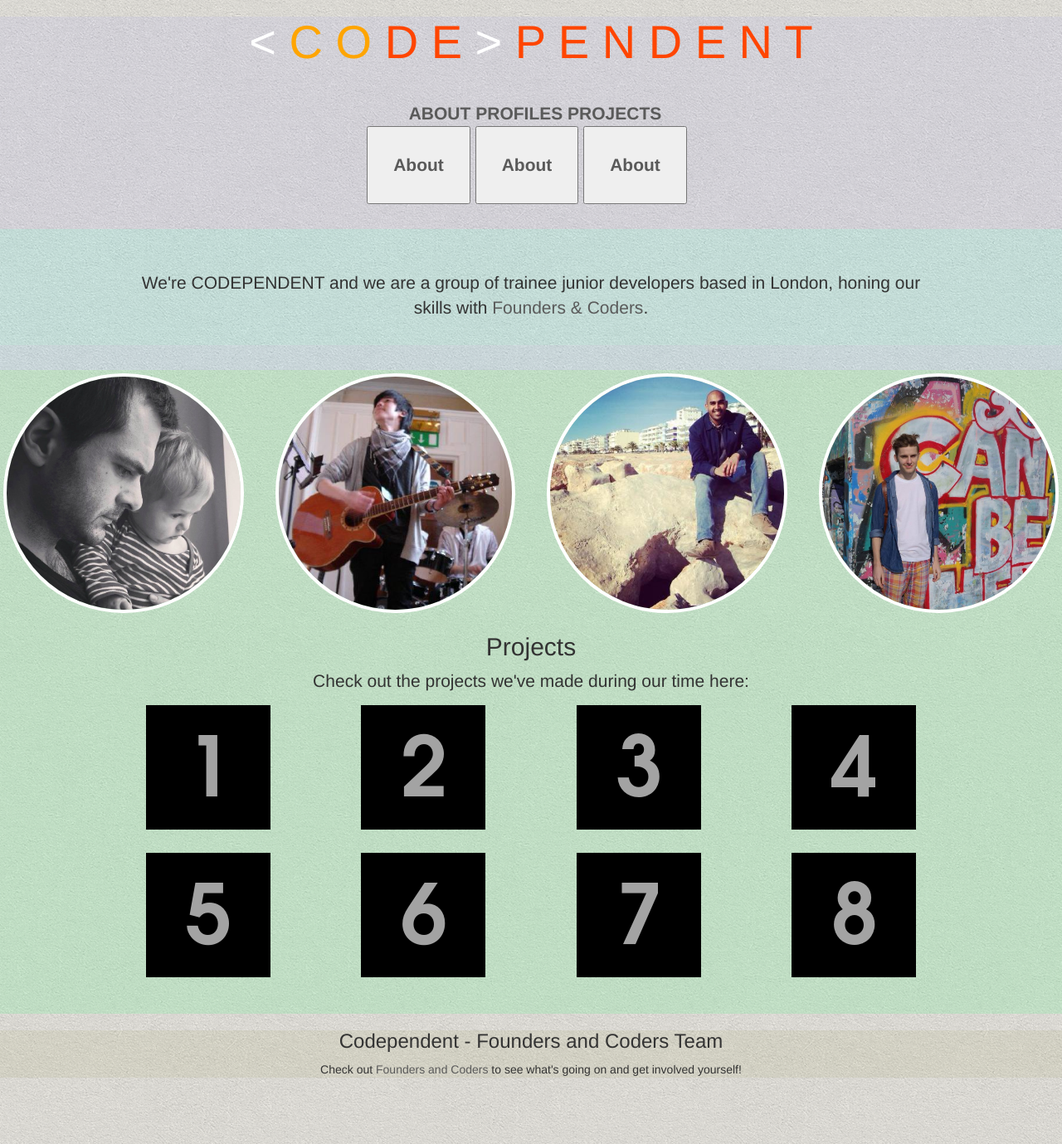
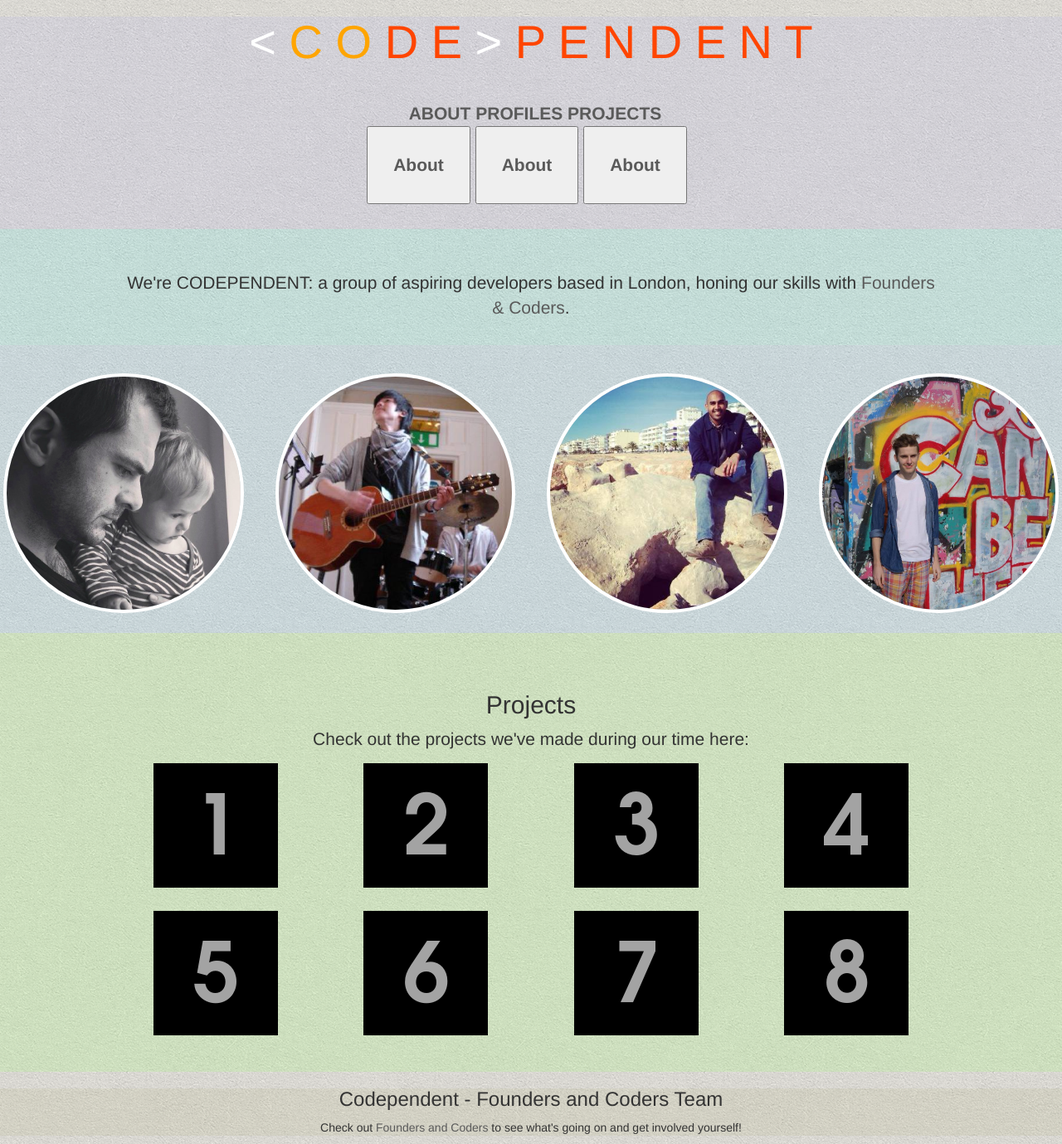
Before and after one commit to codependentfc/codependentfc.github.io, a Jekyll site: the page built from index.html, in a window 1280 px wide. Shown: the whole page at 83% size. Built offline with Jekyll 4.4.1, drawn with Linux system fonts in a browser that asks for light colours.

Commit message:
Closed tags + indentations

```diff
--- a/index.html
+++ b/index.html
@@ -3,12 +3,11 @@
 title: CODEPENDENT
 
 ---
+
 <section id='section1'>
     <div id="intro-box">
         <div class="container">
-
-            <p id='intro'>We're CODEPENDENT and we are a group of trainee junior developers based in London, honing our skills with <a href="http://foundersandcoders.org">Founders &amp; Coders</a>.</p>
-
+            <p id='intro'>We're CODEPENDENT: a group of aspiring developers based in London, honing our skills with <a href="http://foundersandcoders.org">Founders &amp; Coders</a>.</p>
         </div>
     </div>
 </section>
@@ -43,6 +42,9 @@
                 </a>
             </div>
         </div>
+    </div>
+</section>
+
 <!--
         <div class="icons">
         <div class="container">
@@ -59,7 +61,7 @@
                 </div>
                 <div class="col-md-1">
                     <div class="thumbnail">
-                        <a href="http://www.codewars.com/users/adamkowalczyk"><img src="media/codewars.jpg"></a>
+                        <a href="http://www.codewars.com/users/adamkowalczyk"><img src="media/codewars.png"></a>
                    	</div>
                 </div>
                 <div class="col-md-1">
@@ -74,7 +76,7 @@
                 </div>
                 <div class="col-md-1">
                     <div class="thumbnail">
-                        <a href="http://www.codewars.com/users/Jasonspd"><img src="media/codewars.jpg"></a>
+                        <a href="http://www.codewars.com/users/Jasonspd"><img src="media/codewars.png"></a>
                    	</div>
                 </div>
                 <div class="col-md-1">
@@ -89,28 +91,14 @@
                 </div>
                 <div class="col-md-1">
                     <div class="thumbnail">
-                        <a href="http://www.codewars.com/users/amilvasishtha"><img src="media/codewars.jpg"></a>
-                   	</div>
-                </div>
-                <div class="col-md-1">
-                    <div class="thumbnail">
-                        <a href="https://www.linkedin.com/in/markwilliamfirth"><img src="media/linkedin.png"></a>
-                   	</div>
-                </div>
-                <div class="col-md-1">
-                    <div class="thumbnail">
-                        <a href="http://www.codewars.com/users/markwilliamfirth"><img src="media/github.png"></a>
-                   	</div>
-                </div>
-                <div class="col-md-1">
-                    <div class="thumbnail">
-                        <a href="http://www.codewars.com/users/markwilliamfirth"><img src="media/codewars.jpg"></a>
+                        <a href="http://www.codewars.com/users/amilvasishtha"><img src="media/codewars.png"></a>
                    	</div>
                 </div>
             </div>
         </div>
     </div>
 -->
+
 <section id='section3'>
     <div id='project-gallery' class="text">
         <div class="container">
```
Lines whose indentation alone changed are shown as unchanged.
